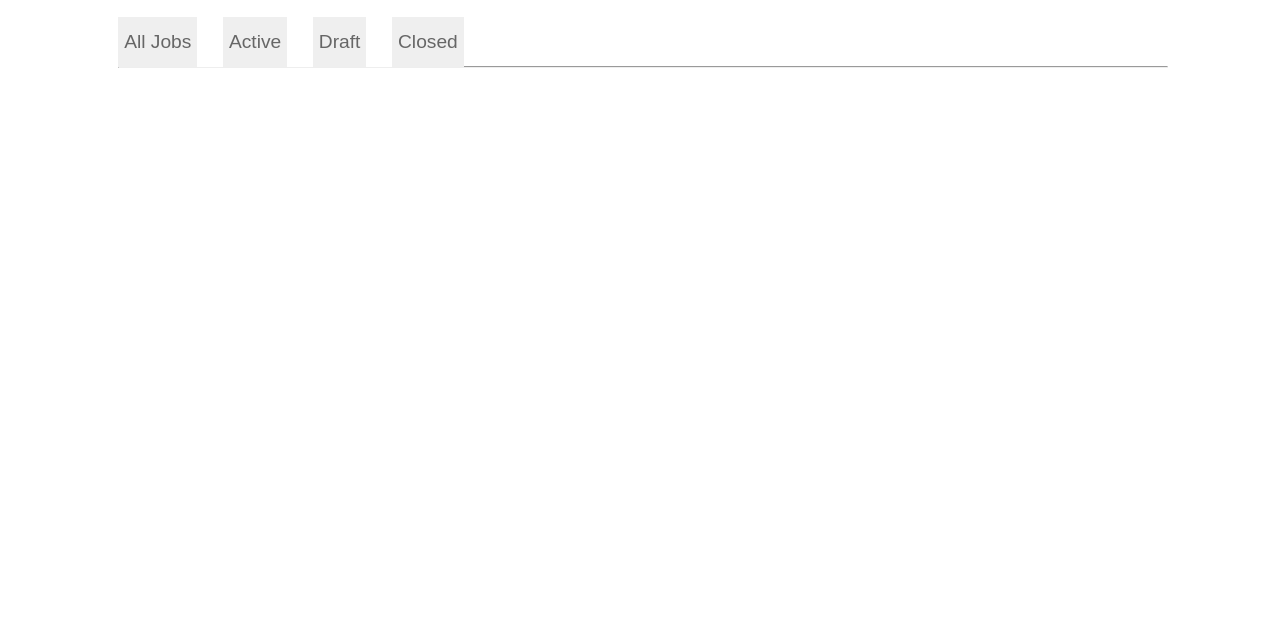
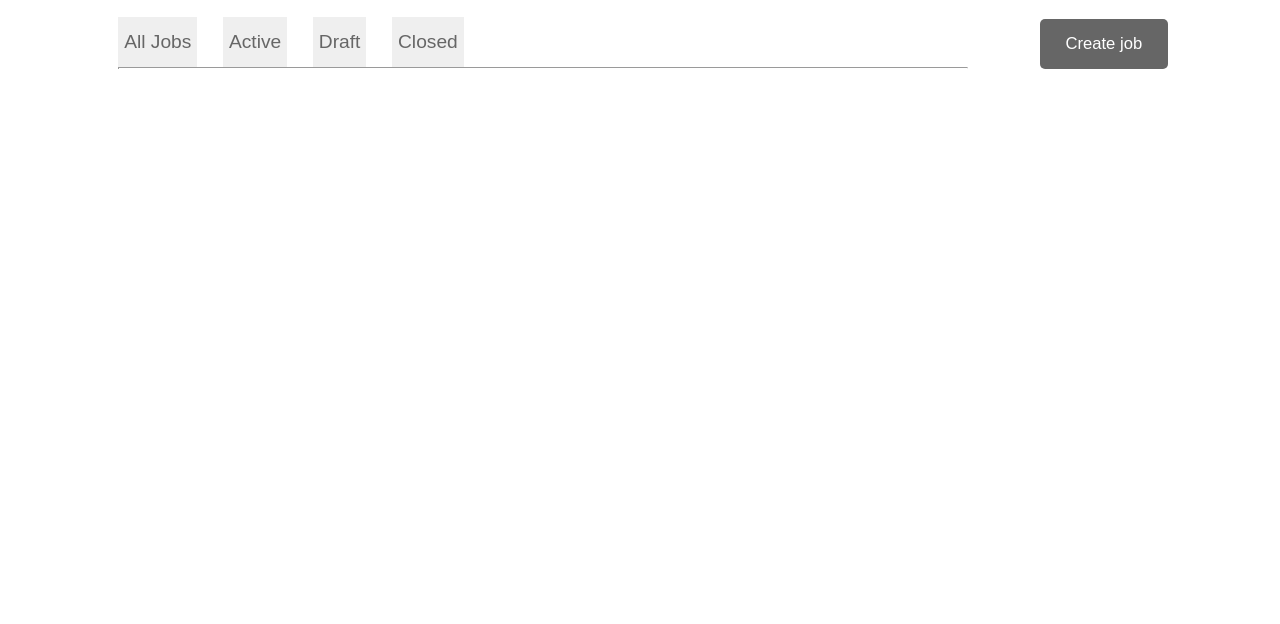
Before and after one commit to aleksandrovych/14.08.18, a plain HTML site: page index.html in a window 1280 px wide. Shown: the part 176-800 px from the top of the page. Drawn offline with Linux system fonts and the light colour scheme; files whose address does not match are found by name.

Commit message:
add create job button

```diff
--- a/index.html
+++ b/index.html
@@ -53,13 +53,15 @@
             <th colspan="3" style="width: auto; height: 22vh; vertical-align: top;">
                 <form style="width: 82vw; height: 12vh; text-align: left; padding-top: 4vh;">
                     <span style="font-size: 4.5vh; color: rgb(102, 102, 102); text-align: left; margin-top: 4vh; height: auto;">Jobs</span>
-                    <div class="items" style="padding-top: 4vh;">
+                    <div class="items" style="padding-top: 4vh; z-index: 1;">
                         <button class="topBarItem" style="font-size: 1.5vw;">All Jobs</button>
                         <button class="topBarItem" style="font-size: 1.5vw;">Active</button>
                         <button class="topBarItem" style="font-size: 1.5vw;">Draft</button>
                         <button class="topBarItem" style="font-size: 1.5vw;">Closed</button>
                     </div>
-                    <hr style="margin-top: -1px; z-index: 999;">
+                    <hr style="margin-top: -1px; z-index: 999; margin-right: 200px; height: 0.5px; border-bottom: 0px; margin-top: 0px; margin-bottom: 0px;">
+                    <button style="max-width: 10vw; min-width: 8vw; width: 10vw; height: 50px; float: right; margin-top: -50px; white-space: pre-wrap; color: white; background-color: rgb(102, 102, 102); border-radius: 5px;  max-font-size: 1.3vw; min-font-size: 0.8vw; font-size: 1.3vw; border: 0px; outline: 0px;">Create job</button>
+
                 </form>
 
             </th>
```
